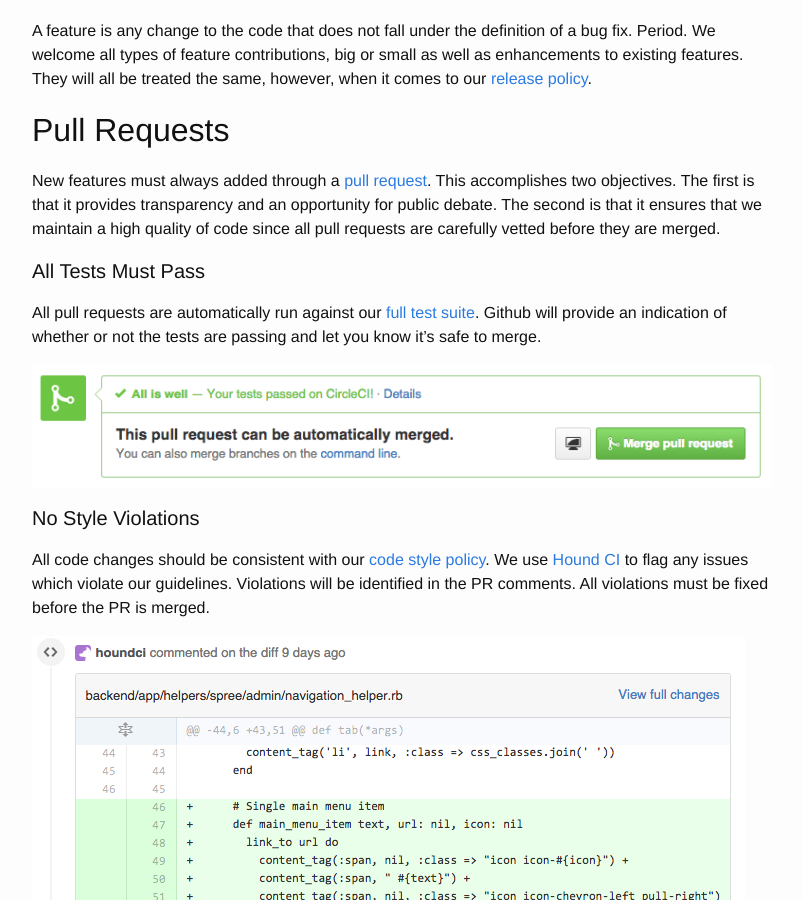
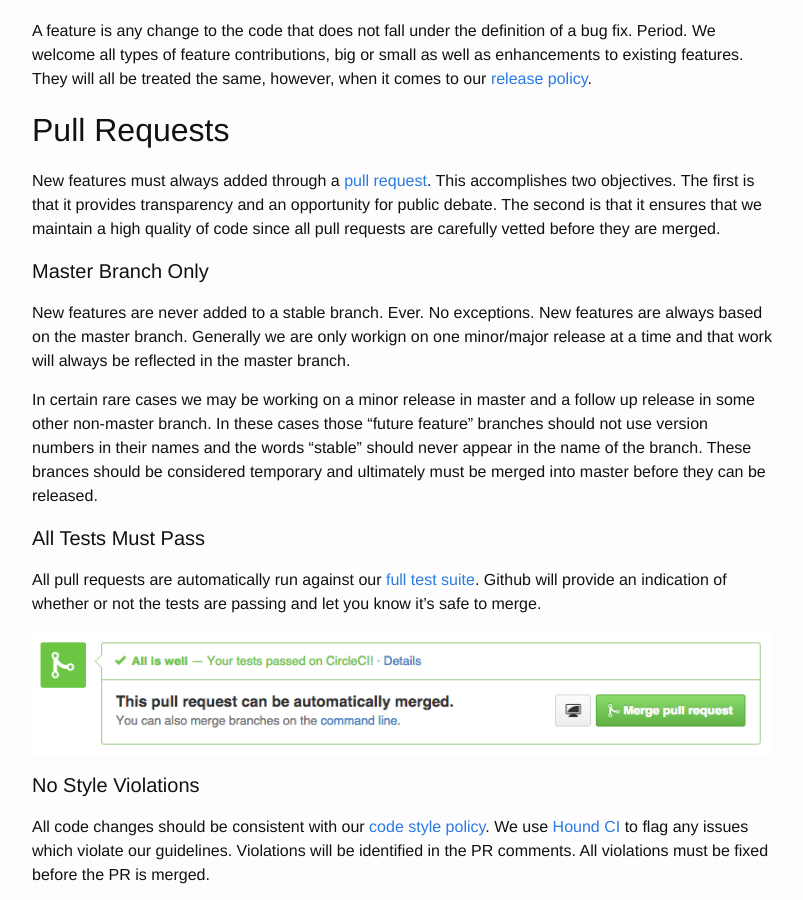
Before and after one commit to Sergey-Rails/dev_site, a Jekyll site: the page built from policy/new_features.md, in a window 1280 px wide and 900 px high, scrolled down 773 px. Shown: the whole window, without its empty margins (238-1041 px from the left). Built offline with Jekyll 4.4.1, drawn with Linux system fonts in a browser that asks for light colours.

Commit message:
New features in master branch only

```diff
--- a/policy/new_features.md
+++ b/policy/new_features.md
@@ -27,6 +27,12 @@ A feature is any change to the code that does not fall under the definition of a
 
 New features must always added through a [pull request](/pull_requests). This accomplishes two objectives. The first is that it provides transparency and an opportunity for public debate. The second is that it ensures that we maintain a high quality of code since all pull requests are carefully vetted before they are merged.
 
+#### Master Branch Only
+
+New features are never added to a stable branch. Ever. No exceptions. New features are always based on the master branch. Generally we are only workign on one minor/major release at a time and that work will always be reflected in the master branch.
+
+In certain rare cases we may be working on a minor release in master and a follow up release in some other non-master branch. In these cases those "future feature" branches should not use version numbers in their names and the words "stable" should never appear in the name of the branch. These brances should be considered temporary and ultimately must be merged into master before they can be released.
+
 #### All Tests Must Pass
 
 All pull requests are automatically run against our [full test suite](https://circleci.com/gh/spree/spree). Github will provide an indication of whether or not the tests are passing and let you know it's safe to merge.
```
